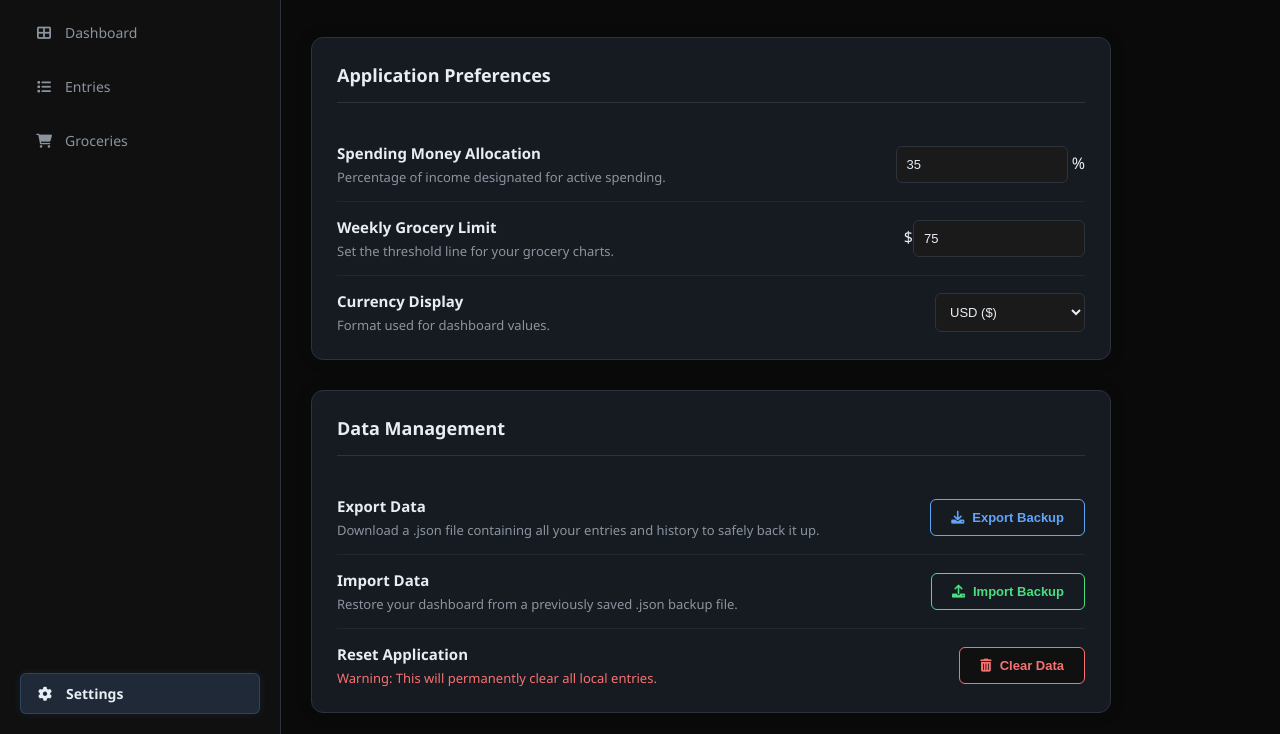
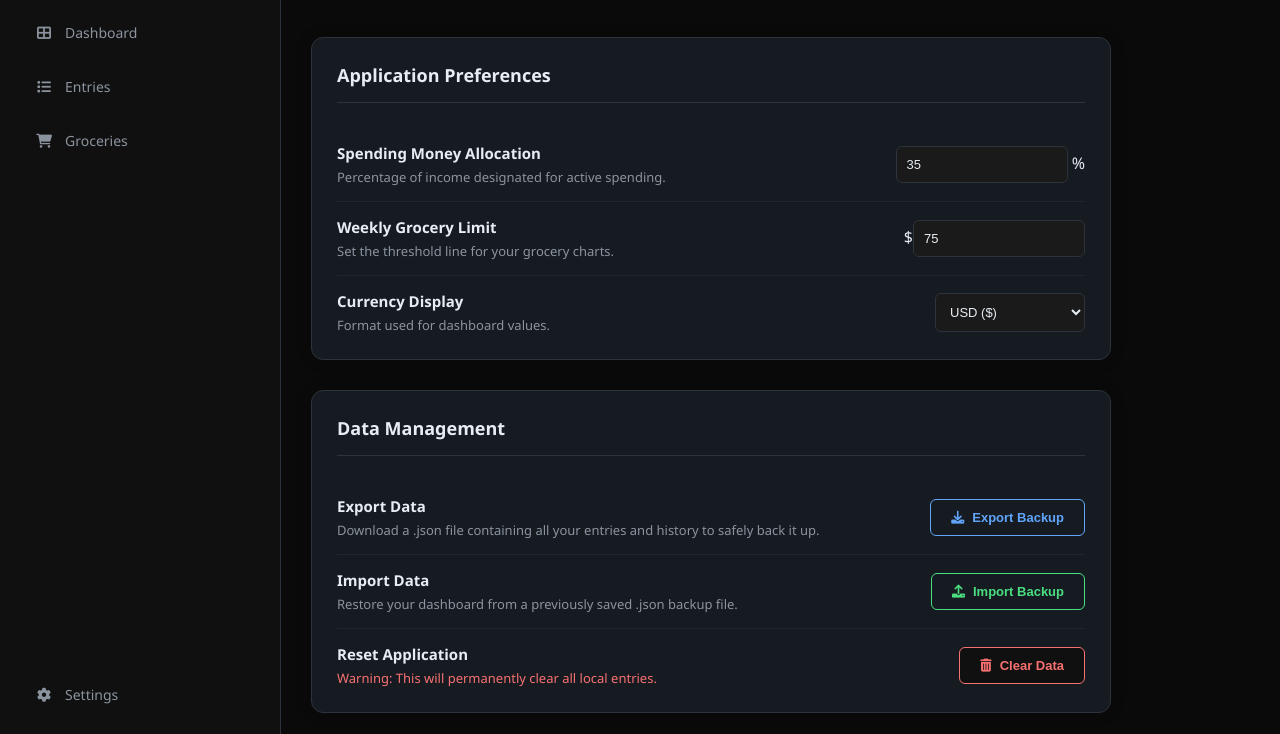
Before and after one commit to 999owen/Spending-Tracker, a plain HTML site: page settings.html in a window 1280 px wide. Shown: the part 66-800 px from the top of the page. Drawn offline with Linux system fonts and the light colour scheme.

Commit message:
Update sidebar links to point to correct pages

```diff
--- a/settings.html
+++ b/settings.html
@@ -244,12 +244,13 @@
 
         <div class="sidebar">
             <div class="sidebar-logo"><i class="fas fa-coins"></i> Owen's Tracker</div>
-            <a href="#" class="sidebar-menu-item"><i class="fas fa-th-large"></i> Dashboard</a>
-            <a href="#" class="sidebar-menu-item"><i class="fas fa-list"></i> Entries</a>
-            <a href="#" class="sidebar-menu-item"><i class="fas fa-shopping-cart"></i> Groceries</a>
+            <!-- Update the active class depending on which page you paste this into -->
+            <a href="dashboard.html" class="sidebar-menu-item"><i class="fas fa-th-large"></i> Dashboard</a>
+            <a href="entries.html" class="sidebar-menu-item"><i class="fas fa-list"></i> Entries</a>
+            <a href="grocery.html" class="sidebar-menu-item"><i class="fas fa-shopping-cart"></i> Groceries</a>
 
             <div style="margin-top: auto;">
-                <a href="#" class="sidebar-menu-item active"><i class="fas fa-cog"></i> Settings</a>
+                <a href="settings.html" class="sidebar-menu-item"><i class="fas fa-cog"></i> Settings</a>
             </div>
         </div>
 
```
